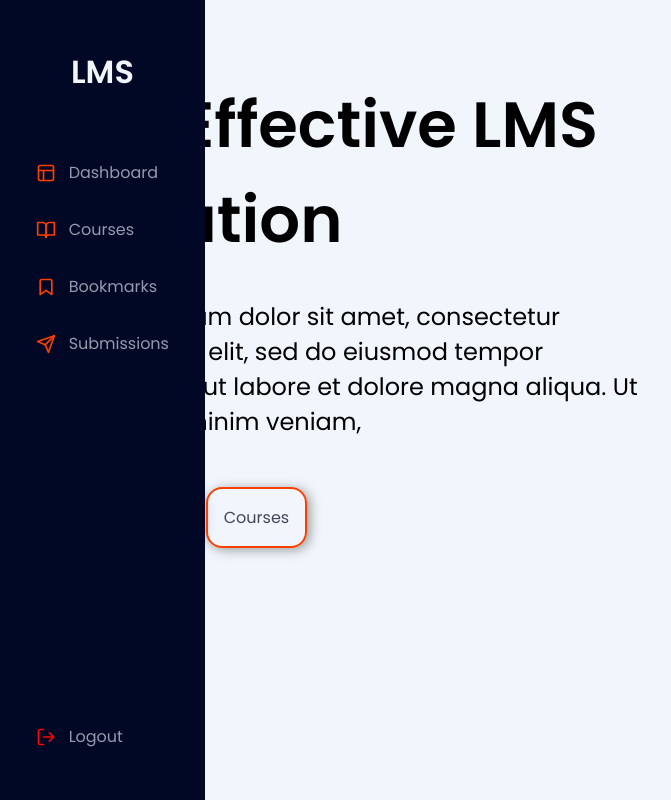
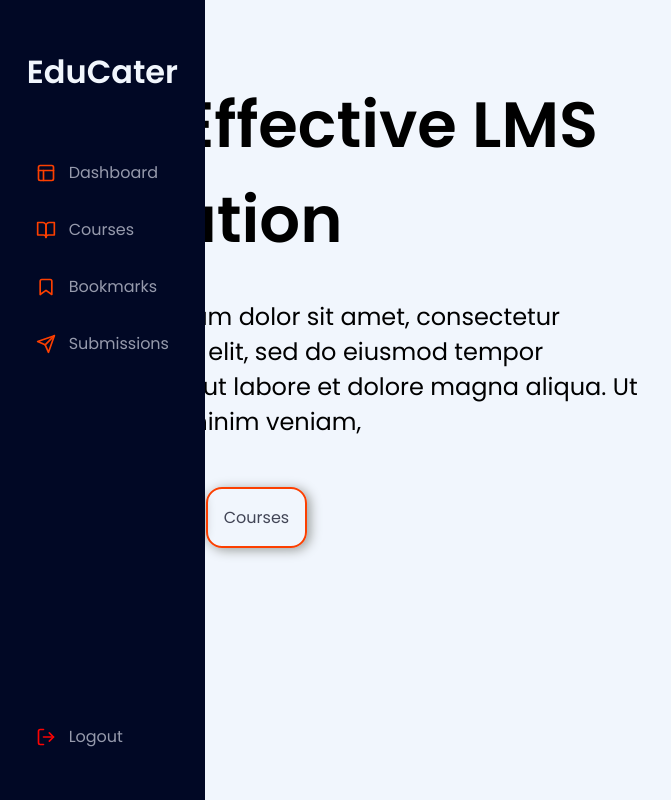
Before and after one commit to sidd5449/lms, a React (Create React App) app: page / in a window 1280 px wide. Shown: the whole page, without its empty margins (0-671 px from the left). Built offline with nearby package versions, Linux system fonts and the light colour scheme.

Commit message:
added schemas for submissions

```diff
--- a/public/index.html
+++ b/public/index.html
@@ -10,7 +10,7 @@
     />
 
     <link rel="manifest" href="%PUBLIC_URL%/manifest.json" />
-    <title>React App</title>
+    <title>EduCater</title>
   </head>
   <body>
     <noscript>You need to enable JavaScript to run this app.</noscript>
--- a/src/components/CoursePage/CoursePage.jsx
+++ b/src/components/CoursePage/CoursePage.jsx
@@ -22,6 +22,7 @@ const CoursePage = () => {
     client.fetch(noticeQuery)
       .then((noticeData) =>{
         setNotices(noticeData);
+        console.log(notices);
       })
   }, []);
 
@@ -51,7 +52,8 @@ const CoursePage = () => {
         ))}
       </div>
       <div className="app__coursepage-notices">
-        <h2>Notices</h2>
+        <div className="app__notices-wrapper">
+          <h2>Notices</h2>
           {notices.map((notice, index) => (
             <div className="app__notice">
 
@@ -62,6 +64,10 @@ const CoursePage = () => {
               </div>
             </div>
           ))}
+        </div>
+        <div className="app__upcoming">
+
+        </div>
       </div>
 
     </div>
@@ -69,3 +75,4 @@ const CoursePage = () => {
 }
 
 export default CoursePage
+///change the order of notices in descending order of dates
--- a/src/components/CoursePage/CoursePage.scss
+++ b/src/components/CoursePage/CoursePage.scss
@@ -20,10 +20,10 @@
 }
 .app__coursepage-cards{
     display: flex;
-    overflow-x: scroll;
+    flex-wrap: wrap;
     padding: 4vh 0;
-    width: 76vw;
-    gap: 3vw;
+    width: 80vw;
+    gap: 2vw;
 
     .app__coursepage-card{
         display: flex;
@@ -72,10 +72,13 @@ h2{
     font-size: 2.5vh;
     margin-top: 8vh;
 }
+.app__notices-wrapper, .app__upcoming{
+    display: flex;
+    flex-direction: column;
+}
 .app__coursepage-notices{
     display: flex;
     width: 46vw;
-    flex-direction: column;
     height: 66vh;
     overflow-y: auto;
 
--- a/src/components/Navbar/Navbar.jsx
+++ b/src/components/Navbar/Navbar.jsx
@@ -6,7 +6,7 @@ import logo from '../../assets/logo.png';
 const Navbar = () => {
   return (
     <div className="app__navbar">
-        <h3>LMS</h3>
+        <h3>EduCater</h3>
         <div className="app__navbar-menu">
 
               <a href="/">
```
